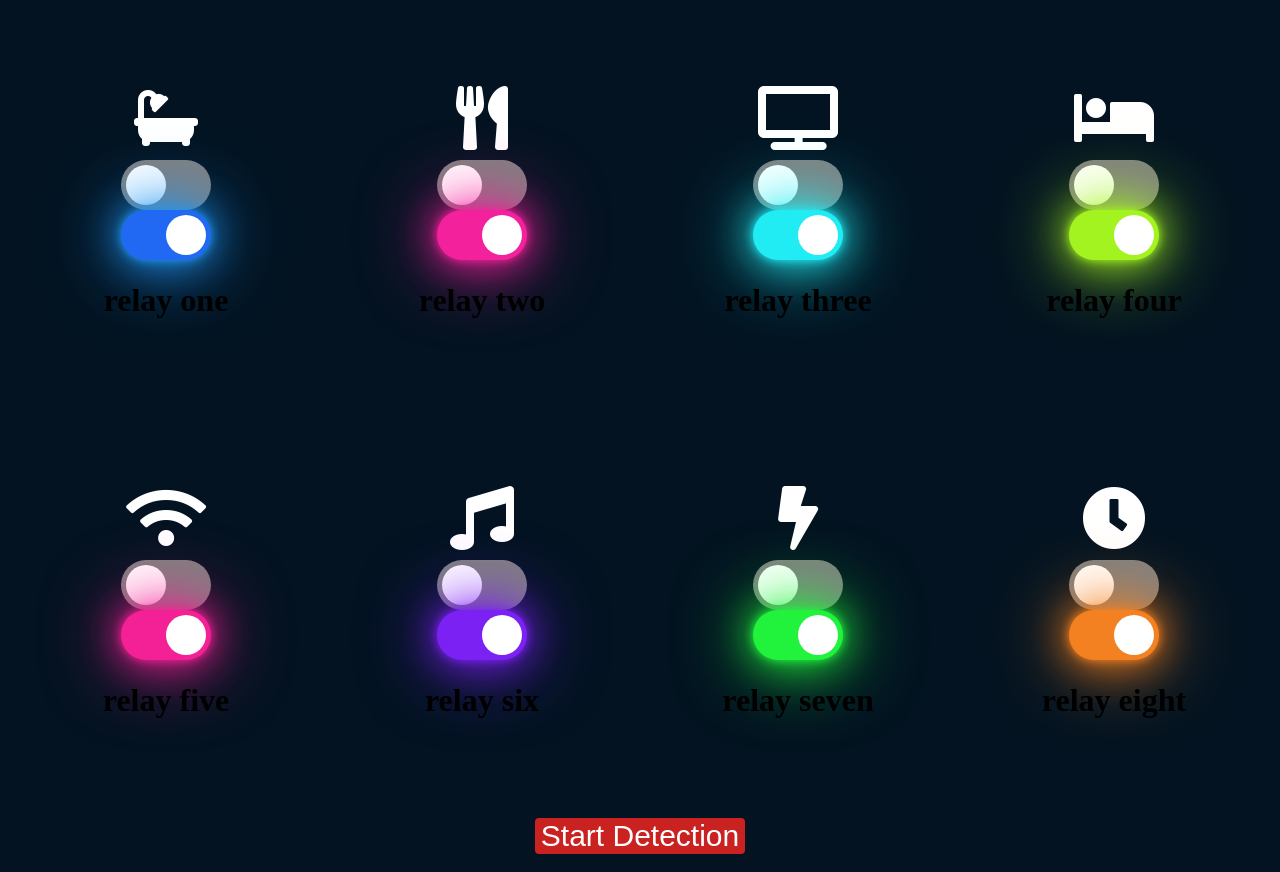
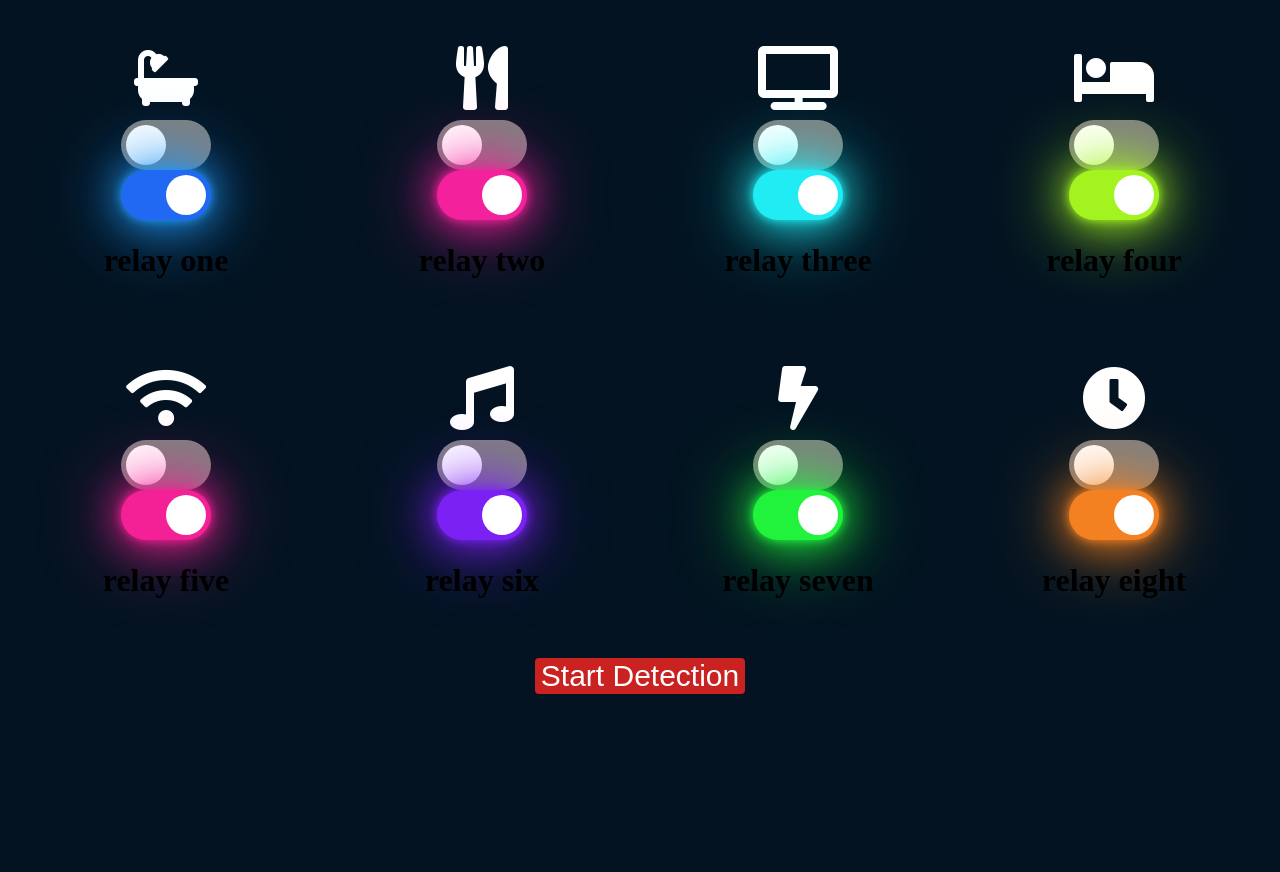
Before and after one commit to Abhishek-g-bot/Smart-Switch-Board, a Flask app: page / in a window 1280 px wide. After the commit the page ends 694 px from the top, so only its background shows below. Run offline with Flask 3, Linux system fonts and the light colour scheme; some libraries are stand-ins or nearby versions.

Commit message:
Update style.css

```diff
--- a/static/css/style.css
+++ b/static/css/style.css
@@ -3,7 +3,7 @@ body {
 	background: #031321;
 }
 .wrapper{
-    height: 50vh;
+    height: 40vh;
     width: 100%;
     display: flex;
     flex-direction: row;
```
